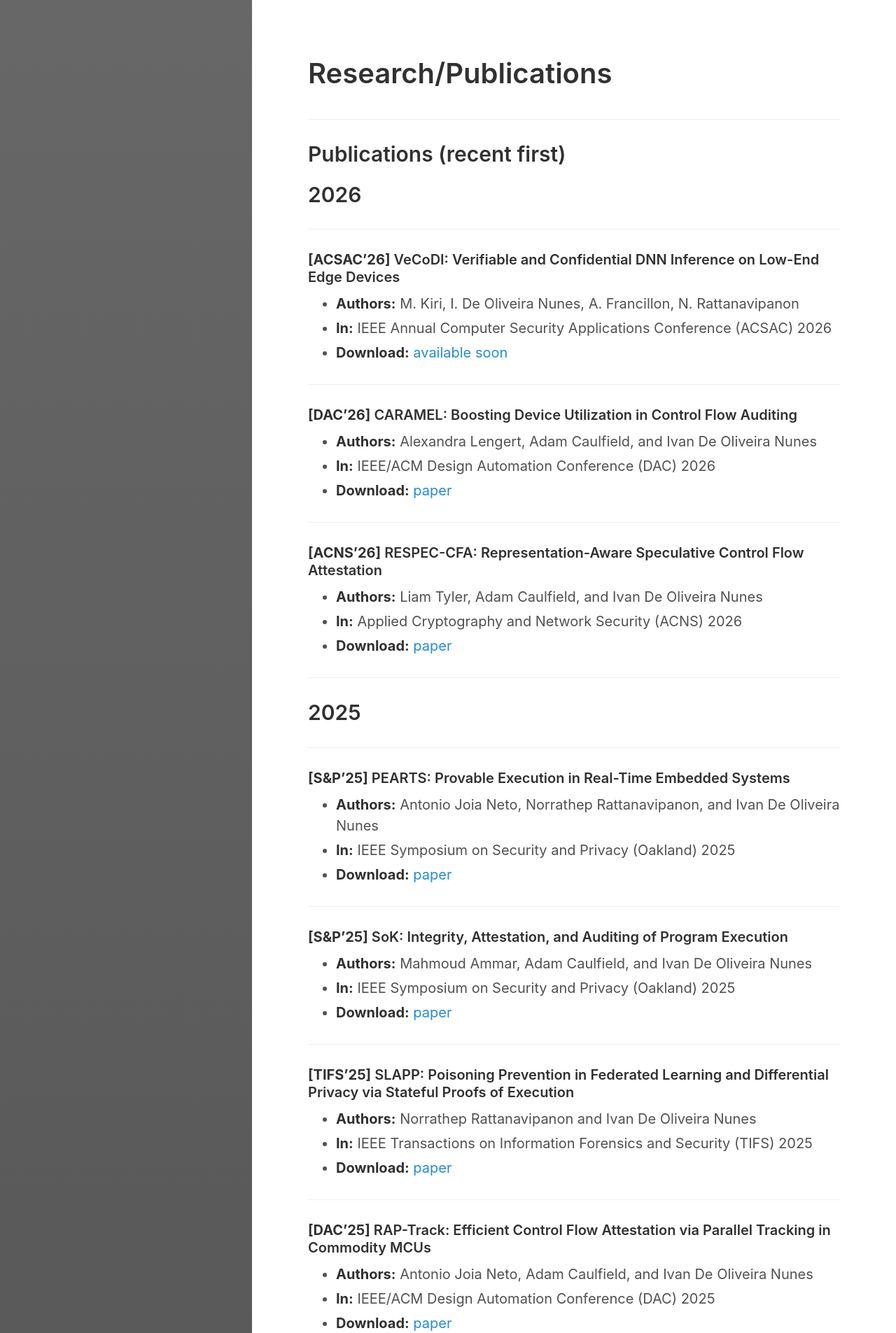
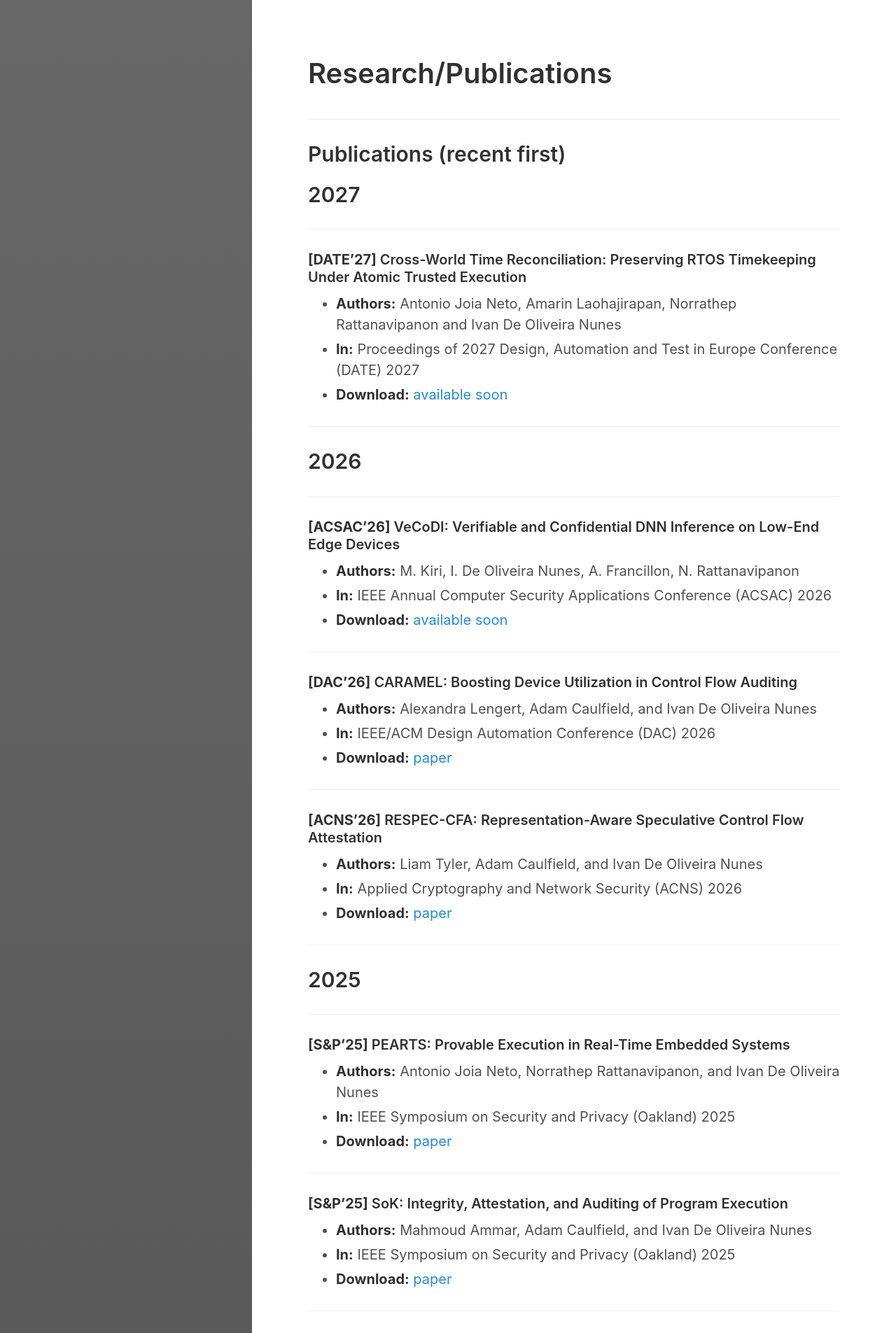
Before and after one commit to ivanolive/ivanolive.github.io, a Jekyll site: the page built from research.md, in a window 1280 px wide. Shown: the top 1905 px of the page at 70% size. Built offline with Jekyll 4.4.1, drawn with Linux system fonts in a browser that asks for light colours; some of the changed text lies outside the part shown.

Commit message:
Update research.md

```diff
--- a/research.md
+++ b/research.md
@@ -8,6 +8,19 @@ sidebar_sort_order: 1
 ___
 
 ## Publications (recent first)
+
+## 2027
+
+___
+
+
+#### **\[DATE'27\]** Cross-World Time Reconciliation: Preserving RTOS Timekeeping Under Atomic Trusted Execution
+
+- **Authors:** Antonio Joia Neto, Amarin Laohajirapan, Norrathep Rattanavipanon and Ivan De Oliveira Nunes
+- **In:** Proceedings of 2027 Design, Automation and Test in Europe Conference (DATE) 2027
+- **Download:** [available soon]()
+
+___
 
 ## 2026
 
```
